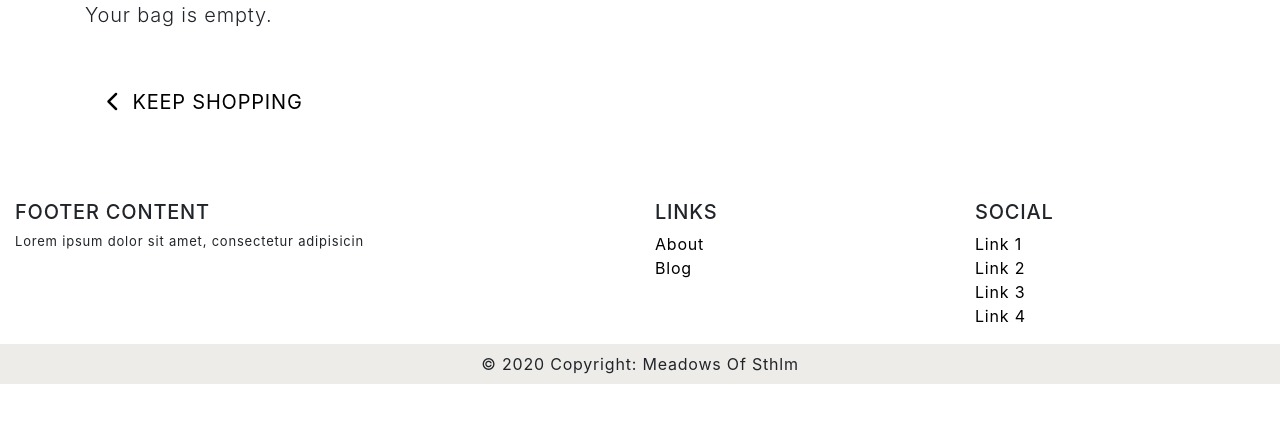
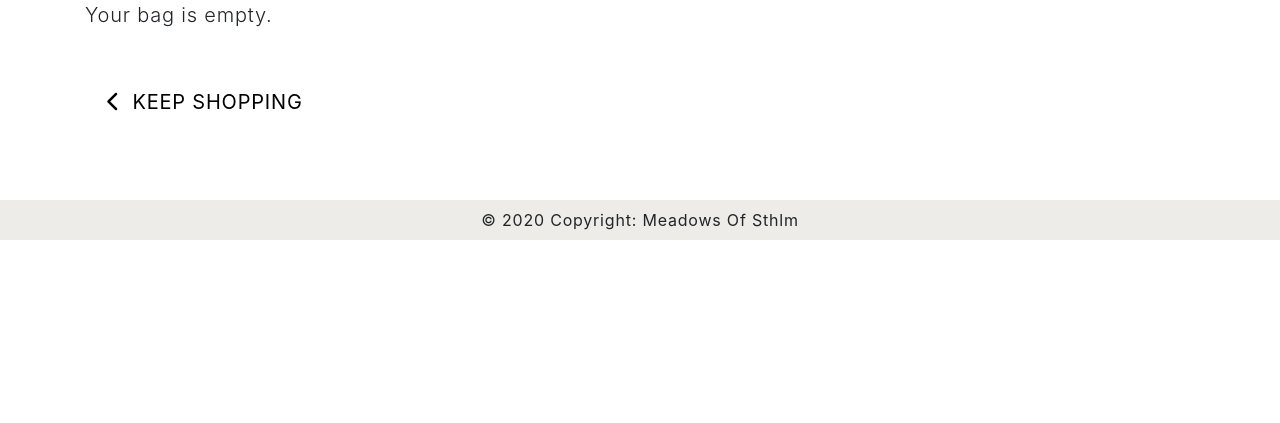
Before and after one commit to Code-Institute-Submissions/meadows_of_sthlm, a Django app: page /bag/ in a window 1280 px wide. Shown: the part 172-595 px from the top of the page. Run offline with Django 3.2, Linux system fonts and the light colour scheme; some libraries are stand-ins or nearby versions; some web fonts are replaced.

Commit message:
remove image urls and third image

```diff
--- a/bag/templates/bag/bag.html
+++ b/bag/templates/bag/bag.html
@@ -85,10 +85,12 @@
                                         {% endif %}
                                     </div>
                                 </div>
+                                <button type="submit"
+                                    class="update-link text-info btn btn-link"><small>Update</small></button>
+                                <button class="remove-item text-danger float-right btn btn-link"
+                                    id="remove_{{ item.item_id }}"
+                                    data-product_size="{{ item.size }}"><small>Remove</small></button>
                             </form>
-                            <a class="update-link text-info"><small>Update</small></a>
-                            <a class="remove-item text-danger float-right" id="remove_{{ item.item_id }}"
-                                data-product_size="{{ item.size }}"><small>Remove</small></a>
                         </td>
                         <td class="py-3">
                             <p class="my-0">${{ item.product.price | calc_subtotal:item.quantity }}</p>
--- a/bag/views.py
+++ b/bag/views.py
@@ -52,7 +52,10 @@ def adjust_bag(request, item_id):
     """Adjust the quantity of the specified product to the specified amount"""
 
     product = get_object_or_404(Product, pk=item_id)
-    quantity = int(request.POST.get('quantity'))
+    _quantity = request.POST.get('quantity', 0)
+    quantity = 0
+    if _quantity:
+        quantity = int(_quantity)
     size = None
     if 'product_size' in request.POST:
         size = request.POST['product_size']
--- a/products/admin.py
+++ b/products/admin.py
@@ -14,7 +14,6 @@ class ProductAdmin(admin.ModelAdmin):
         'rating',
         'image',
         'image2',
-        'image3',
     )
 
     ordering = ('sku',)
--- a/products/fixtures/products.json
+++ b/products/fixtures/products.json
@@ -11,12 +11,8 @@
       "size": "onesize",
       "category": 1,
       "rating": 4.6,
-            "image_url": "https://i.s-madewell.com/is/image/madewell/K0263_ED0747_ld?wid=500&hei=635&fmt=jpeg&fit=crop&qlt=75,1&resMode=bisharp&op_usm=0.5,1,5,0",
       "image": "hoops.jpg",
-            "image_url2": "https://i.s-madewell.com/is/image/madewell/K0263_ED0747_d4?wid=1080&hei=1372&fmt=jpeg&fit=crop&qlt=75,1&resMode=bisharp&op_usm=0.5,1,5,0",
-            "image2": "hoops2.jpg",
-            "image_url3": "https://i.s-madewell.com/is/image/madewell/K0263_ED0747_d6?wid=1080&hei=1372&fmt=jpeg&fit=crop&qlt=75,1&resMode=bisharp&op_usm=0.5,1,5,0",
-            "image3": "hoops3.jpg"
+      "image2": "hoops2.jpg"
     }
   }
 ]
--- a/products/models.py
+++ b/products/models.py
@@ -27,12 +27,8 @@ class Product(models.Model):
     has_sizes = models.BooleanField(default=False, null=True, blank=True)
     rating = models.DecimalField(
         max_digits=6, decimal_places=2, null=True, blank=True)
-    image_url = models.URLField(max_length=1024, null=True, blank=True)
     image = models.ImageField(null=True, blank=True)
-    image_url2 = models.URLField(max_length=1024, null=True, blank=True)
     image2 = models.ImageField(null=True, blank=True)
-    image_url3 = models.URLField(max_length=1024, null=True, blank=True)
-    image3 = models.ImageField(null=True, blank=True)
 
     def __str__(self):
         return self.name
--- a/templates/base.html
+++ b/templates/base.html
@@ -158,47 +158,7 @@
 
         <!-- Footer -->
         <footer class="page-footer font-small pt-4">
-            <div class="container-fluid text-center text-md-left">
-                <div class="row">
-                    <div class="col-md-6 mt-md-0 mt-3">
-                        <h5 class="text-uppercase">Footer Content</h5>
-                        <p> Lorem ipsum dolor sit amet, consectetur adipisicin</p>
-                    </div>
-                    <hr class="clearfix w-100 d-md-none pb-3">
-                    <div class="col-md-3 mb-md-0 mb-3">
-                        <h5 class="text-uppercase">Links</h5>
-                        <ul class="list-unstyled">
-                            <li>
-                                <a href="#!">About</a>
-                            </li>
-                            <li>
-                                <a href="#!">Blog</a>
-                            </li>
-                        </ul>
-
-                    </div>
-                    <div class="col-md-3 mb-md-0 mb-3">
-                        <h5 class="text-uppercase">Social</h5>
-
-                        <ul class="list-unstyled">
-                            <li>
-                                <a href="#!">Link 1</a>
-                            </li>
-                            <li>
-                                <a href="#!">Link 2</a>
-                            </li>
-                            <li>
-                                <a href="#!">Link 3</a>
-                            </li>
-                            <li>
-                                <a href="#!">Link 4</a>
-                            </li>
-                        </ul>
-                    </div>
-                </div>
-            </div>
-            <div class="footer-copyright text-center py-2">© 2020 Copyright: Meadows Of Sthlm
-            </div>
+            <div class="footer-copyright text-center py-2">© 2020 Copyright: Meadows Of Sthlm</div>
         </footer>
         <!-- End Footer -->
 
```
Also changed, not shown: products/migrations/0004_auto_20201006_1713.py (added). Lines whose indentation alone changed are shown as unchanged.
